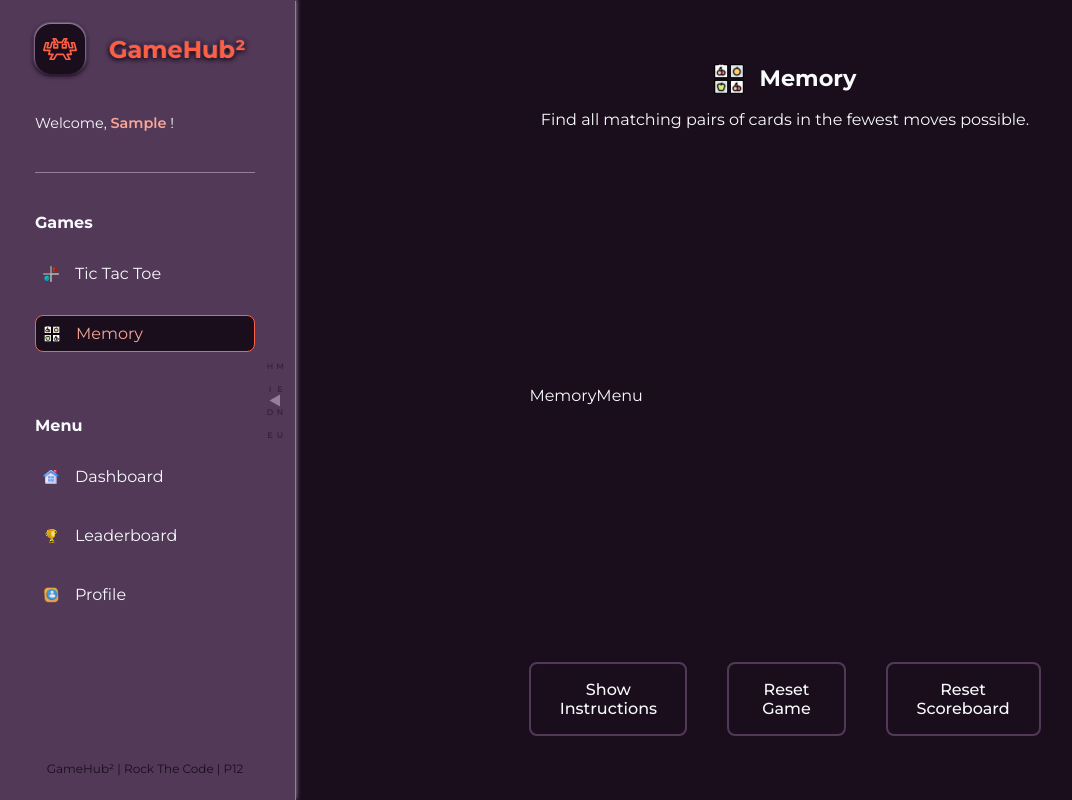
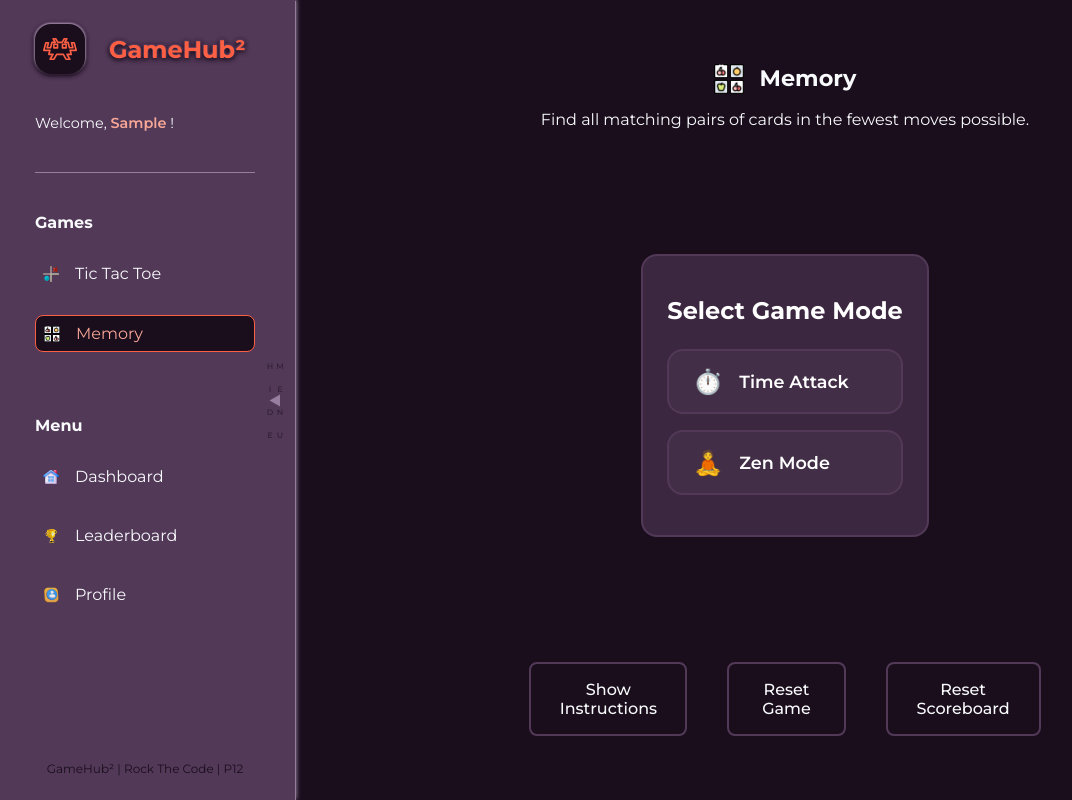
Before and after one commit to roliver97/AdvancedReact_P12_GameHub2, a React (Vite) app: page /memory in a window 1280 px wide. Both pictures are taken after typing "Sample" into the empty fields and a click on the button "Start Gaming". Shown: the whole page, without its empty margins (5-1077 px from the left). Built offline with nearby package versions, Linux system fonts and the light colour scheme; a web font is replaced by a local one.

Commit message:
feat: centralize game menu into a global data-driven component
- Replace game-specific menus with a single, reusable GameMenu component.
- Move mode and difficulty options to the central GAMES_DATA configuration.
- Standardize icon naming and make all menu actions fully dynamic.

```diff
--- a/src/pages/Games/TicTacToe/TicTacToeMenu/TicTacToeMenu.css
+++ b/src/components/GameBoard/GameMenu/GameMenu.css
@@ -1,4 +1,4 @@
-.tictactoe-menu {
+.game-menu {
   display: flex;
   flex-direction: column;
   align-items: center;
@@ -11,7 +11,7 @@
   align-self: center;
 }
 
-.tictactoe-menu h3 {
+.game-menu h3 {
   font-size: 1.5rem;
   margin-bottom: 24px;
   color: #ffffff;
--- /dev/null
+++ b/src/components/GameBoard/GameMenu/GameMenu.jsx
@@ -0,0 +1,80 @@
+import React from 'react'
+import './GameMenu.css'
+import { useUserContext } from '../../../hooks/useUserContext'
+
+const GameMenu = ({ gameDifficulty, gameData }) => {
+  const { selectGameMode, selectGameDifficulty } = useUserContext()
+
+  return (
+    <>
+      {!gameDifficulty || gameDifficulty !== 'pending' ? (
+        <div className='game-menu'>
+          <h3>Select Game Mode</h3>
+          <div className='menu-buttons'>
+            <button
+              className='btn-menu'
+              onClick={() => {
+                selectGameMode(gameData.modeOptions.firstMode.value)
+                selectGameDifficulty('pending')
+              }}
+            >
+              <span className='menu-icon'>
+                {gameData.modeOptions.firstMode.icon}
+              </span>
+              <span className='menu-text'>
+                {gameData.modeOptions.firstMode.text}
+              </span>
+            </button>
+            <button
+              className='btn-menu'
+              onClick={() => {
+                selectGameMode(gameData.modeOptions.secondMode.value)
+              }}
+            >
+              <span className='menu-icon'>
+                {gameData.modeOptions.secondMode.icon}
+              </span>
+              <span className='menu-text'>
+                {gameData.modeOptions.secondMode.text}
+              </span>
+            </button>
+          </div>
+        </div>
+      ) : (
+        <div className='game-menu'>
+          <h3>Select Game Difficulty</h3>
+          <div className='menu-buttons'>
+            <button
+              className='btn-menu'
+              onClick={() => {
+                selectGameDifficulty('easy')
+              }}
+            >
+              <span className='menu-icon'>
+                {gameData.difficultyOptions.easy.icon}
+              </span>
+              <span className='menu-text'>
+                {gameData.difficultyOptions.easy.text}
+              </span>
+            </button>
+            <button
+              className='btn-menu'
+              onClick={() => {
+                selectGameDifficulty('hard')
+              }}
+            >
+              <span className='menu-icon'>
+                {gameData.difficultyOptions.hard.icon}
+              </span>
+              <span className='menu-text'>
+                {gameData.difficultyOptions.hard.text}
+              </span>
+            </button>
+          </div>
+        </div>
+      )}
+    </>
+  )
+}
+
+export default GameMenu
--- a/src/constants/gamesData.js
+++ b/src/constants/gamesData.js
@@ -10,7 +10,23 @@ export const GAMES_DATA = {
       'You are X, your friend (or the computer) is O. Players take turns putting their marks in empty squares.',
       'The first player to get 3 of their marks in a row (up, down, across, or diagonally) is the winner.',
       'When all 9 squares are full, the game is over. If no player has 3 marks, the game ends in a tie.'
-    ]
+    ],
+    modeOptions: {
+      firstMode: {
+        icon: '🤖',
+        text: '1 Player (vs CPU)',
+        value: 'tictactoe-1P'
+      },
+      secondMode: {
+        icon: '👥',
+        text: '2 Players (Local)',
+        value: 'tictactoe-2P'
+      }
+    },
+    difficultyOptions: {
+      easy: { icon: '🟩', text: 'Easy' },
+      hard: { icon: '🟥', text: 'Hard' }
+    }
   },
   memory: {
     id: 'memory',
@@ -22,7 +38,15 @@ export const GAMES_DATA = {
       'Turn over any two cards. If they match, they stay face up.',
       "If they don't match, the cards will turn face down again automatically. Remember what was on each card and where it was.",
       'The game ends when all the pairs have been found. Try to do it in the fewest turns!'
-    ]
+    ],
+    modeOptions: {
+      firstMode: { icon: '⏱️', text: 'Time Attack', value: 'memo-timeAttack' },
+      secondMode: { icon: '🧘', text: 'Zen Mode', value: 'memo-zenMode' }
+    },
+    difficultyOptions: {
+      easy: { icon: '🟩', text: 'Easy' },
+      hard: { icon: '🟥', text: 'Hard' }
+    }
   },
   rockpaperscissors: {
     id: 'rockpaperscissors',
--- a/src/hooks/useTicTacToe.js
+++ b/src/hooks/useTicTacToe.js
@@ -92,7 +92,7 @@ const useTicTacToe = () => {
   }
 
   useEffect(() => {
-    if (gameMode !== '1P' || currentPlayer !== 'O' || winner) return
+    if (gameMode !== 'tictactoe-1P' || currentPlayer !== 'O' || winner) return
 
     const availableCells = cells
       .map((cell, index) => (cell === null ? index : null))
--- a/src/pages/Games/Memory/Memory.jsx
+++ b/src/pages/Games/Memory/Memory.jsx
@@ -2,13 +2,19 @@ import React from 'react'
 import './Memory.css'
 import GameBoard from '../../../components/GameBoard/GameBoard'
 import { GAMES_DATA } from '../../../constants/gamesData'
-import MemoryMenu from './MemoryMenu/MemoryMenu'
+import { useUserContext } from '../../../hooks/useUserContext'
+import GameMenu from '../../../components/GameBoard/GameMenu/GameMenu'
 
 const Memory = () => {
+  const { gameMode, gameDifficulty } = useUserContext()
   const gameData = GAMES_DATA.memory
   return (
     <GameBoard gameData={gameData}>
-      <MemoryMenu />
+      {!gameMode || gameDifficulty === 'pending' || gameMode === 'pending' ? (
+        <GameMenu gameDifficulty={gameDifficulty} gameData={gameData} />
+      ) : (
+        ''
+      )}
     </GameBoard>
   )
 }
--- a/src/pages/Games/Memory/MemoryMenu/MemoryMenu.jsx
+++ /dev/null
@@ -1,7 +0,0 @@
-import React from 'react'
-
-const MemoryMenu = () => {
-  return <div>MemoryMenu</div>
-}
-
-export default MemoryMenu
--- a/src/pages/Games/TicTacToe/TicTacToe.jsx
+++ b/src/pages/Games/TicTacToe/TicTacToe.jsx
@@ -5,9 +5,9 @@ import { GAMES_DATA } from '../../../constants/gamesData'
 import useTicTacToe from '../../../hooks/useTicTacToe'
 import ScoreBoard from '../../../components/GameBoard/ScoreBoard/ScoreBoard'
 import StatusBanner from '../../../components/GameBoard/StatusBanner/StatusBanner'
-import TicTacToeMenu from './TicTacToeMenu/TicTacToeMenu'
 import TicTacToeGrid from './TicTacToeGrid/TicTacToeGrid'
 import { useUserContext } from '../../../hooks/useUserContext'
+import GameMenu from '../../../components/GameBoard/GameMenu/GameMenu'
 
 const TicTacToe = () => {
   const gameData = GAMES_DATA.tictactoe
@@ -28,7 +28,7 @@ const TicTacToe = () => {
     { label: 'O Wins', value: scores.oWins, className: 'o-wins' }
   ]
 
-  const isBoardDisabled = gameMode === '1P' && currentPlayer === 'O'
+  const isBoardDisabled = gameMode === 'tictactoe-1P' && currentPlayer === 'O'
 
   //! Los archivos .jsx (React) nos permiten guardar código HTML directamente dentro de una variable
   let statusContent = currentPlayer ? (
@@ -72,7 +72,7 @@ const TicTacToe = () => {
       }}
     >
       {!gameMode || gameDifficulty === 'pending' || gameMode === 'pending' ? (
-        <TicTacToeMenu gameDifficulty={gameDifficulty} />
+        <GameMenu gameDifficulty={gameDifficulty} gameData={gameData} />
       ) : (
         <>
           <ScoreBoard data={scoreboardData} />
--- a/src/pages/Games/TicTacToe/TicTacToeMenu/TicTacToeMenu.jsx
+++ /dev/null
@@ -1,67 +0,0 @@
-import React from 'react'
-import './TicTacToeMenu.css'
-import { useUserContext } from '../../../../hooks/useUserContext'
-
-const TicTacToeMenu = ({ gameDifficulty }) => {
-  const { lastGameModePlayed, selectGameMode, selectGameDifficulty } =
-    useUserContext()
-
-  console.log(lastGameModePlayed)
-
-  return (
-    <>
-      {!gameDifficulty || gameDifficulty !== 'pending' ? (
-        <div className='tictactoe-menu'>
-          <h3>Select Game Mode</h3>
-          <div className='menu-buttons'>
-            <button
-              className='btn-menu'
-              onClick={() => {
-                selectGameMode('1P')
-                selectGameDifficulty('pending')
-              }}
-            >
-              <span className='menu-icon'>🤖</span>
-              <span className='menu-text'>1 Player (vs CPU)</span>
-            </button>
-            <button
-              className='btn-menu'
-              onClick={() => {
-                selectGameMode('2P')
-              }}
-            >
-              <span className='menu-icon'>👥</span>
-              <span className='menu-text'>2 Players (Local)</span>
-            </button>
-          </div>
-        </div>
-      ) : (
-        <div className='tictactoe-menu'>
-          <h3>Select Game Difficulty</h3>
-          <div className='menu-buttons'>
-            <button
-              className='btn-menu'
-              onClick={() => {
-                selectGameDifficulty('easy')
-              }}
-            >
-              <span className='menu-icon'>🟩</span>
-              <span className='menu-text'>Easy</span>
-            </button>
-            <button
-              className='btn-menu'
-              onClick={() => {
-                selectGameDifficulty('hard')
-              }}
-            >
-              <span className='menu-icon'>🟥</span>
-              <span className='menu-text'>Hard</span>
-            </button>
-          </div>
-        </div>
-      )}
-    </>
-  )
-}
-
-export default TicTacToeMenu
```
